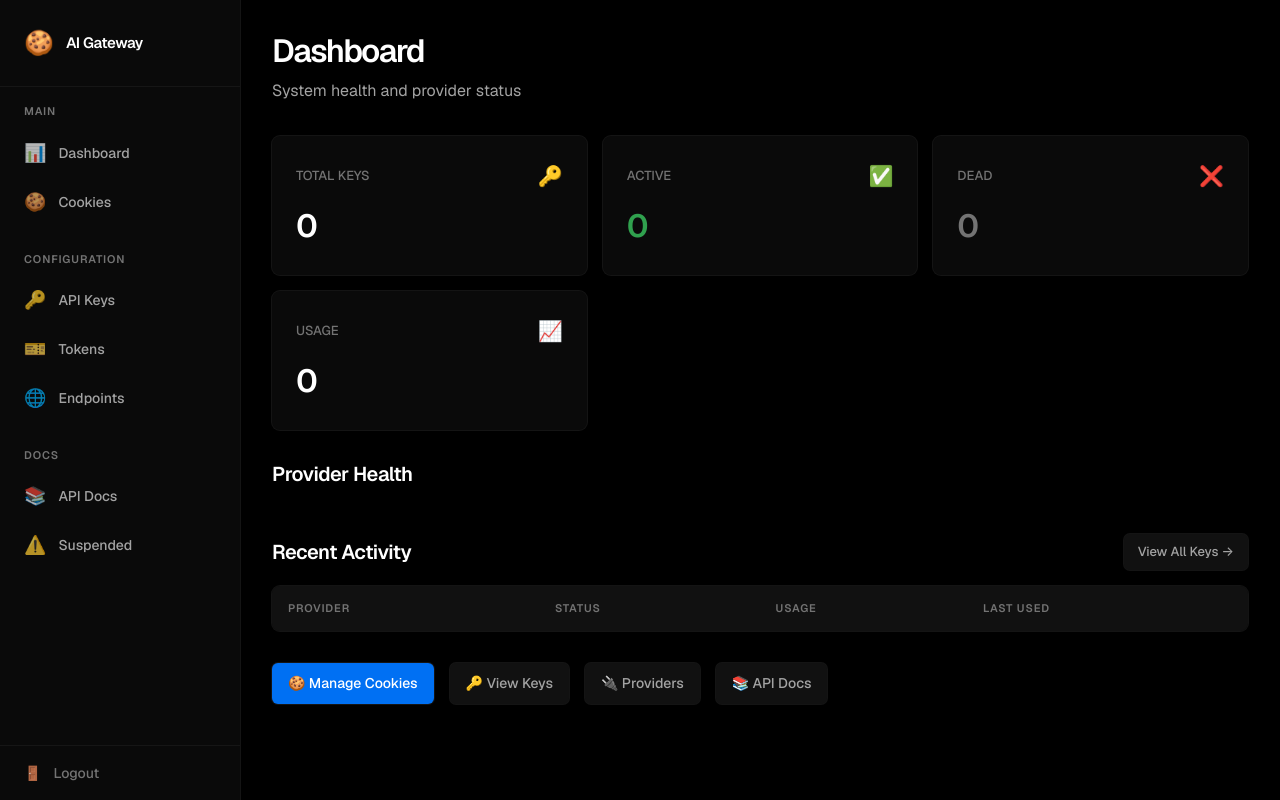
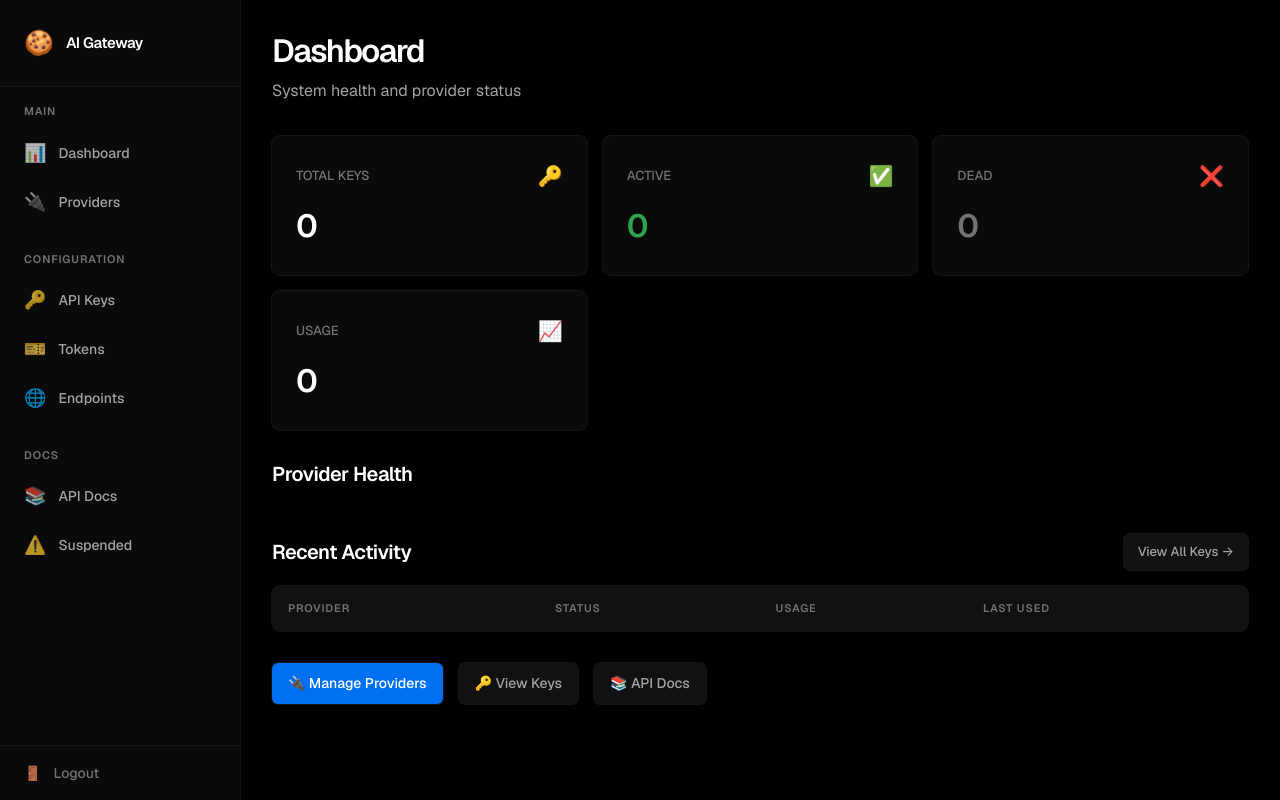
Before and after one commit to MahmoudAtteyya/aicookies, a Flask app: page / in a window 1280 px wide. Run offline with Flask 3, Linux system fonts and the light colour scheme; the visitor is signed in with stand-in values (Sample User, id 1); data comes from the database, SQL or seed files in the repository; data that the repository does not hold is empty; some libraries are stand-ins or nearby versions.

Commit message:
refactor: Remove Cookies from sidebar, replace with Providers
- Remove Cookies link from sidebar navigation (base.html)
- Add Providers link in Main section for easy access
- Update dashboard Quick Actions: Providers primary, remove Cookies
- Clean UI now fully API-based, no cookie management needed

```diff
--- a/templates/base.html
+++ b/templates/base.html
@@ -541,9 +541,9 @@
                         <span class="nav-icon">📊</span>
                         <span>Dashboard</span>
                     </a>
-                    <a href="/cookies" class="nav-link {% if request.path.startswith('/cookies') %}active{% endif %}">
-                        <span class="nav-icon">🍪</span>
-                        <span>Cookies</span>
+                    <a href="/providers" class="nav-link {% if request.path.startswith('/providers') %}active{% endif %}">
+                        <span class="nav-icon">🔌</span>
+                        <span>Providers</span>
                     </a>
                 </div>
 
--- a/templates/dashboard.html
+++ b/templates/dashboard.html
@@ -155,9 +155,8 @@
 
 <!-- Quick Actions -->
 <div style="display: flex; gap: 1rem; flex-wrap: wrap;">
-    <a href="/cookies" class="btn btn-primary">🍪 Manage Cookies</a>
+    <a href="/providers" class="btn btn-primary">🔌 Manage Providers</a>
     <a href="/keys" class="btn btn-secondary">🔑 View Keys</a>
-    <a href="/providers" class="btn btn-secondary">🔌 Providers</a>
     <a href="/docs" target="_blank" class="btn btn-secondary">📚 API Docs</a>
 </div>
 {% endblock %}
```
